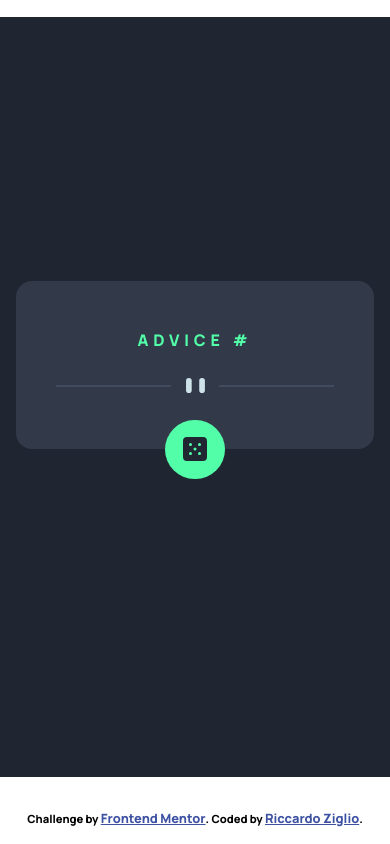
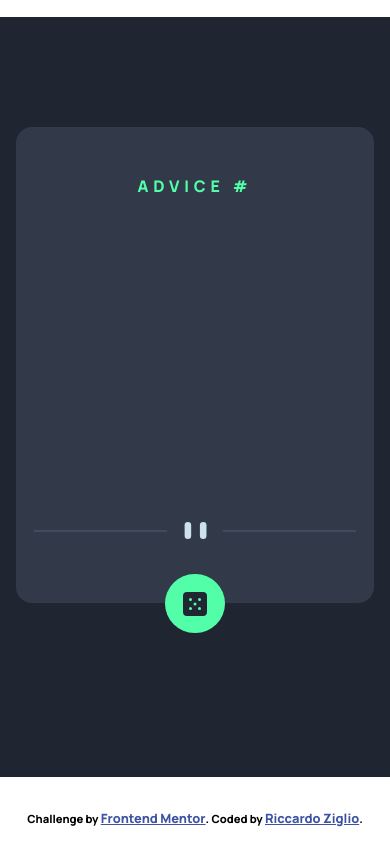
Before and after one commit to ricky80l/Advice-generator-app, a plain HTML site: page index.html in a window 390 px wide. Drawn offline with nearby package versions, Linux system fonts and the light colour scheme; no server answers.

Commit message:
Add files via upload

```diff
--- a/css/styles.css
+++ b/css/styles.css
@@ -28,7 +28,8 @@ body {
 
 .container {
     background-color: hsl(217, 19%, 24%);
-    max-width: 29.875rem;
+    width: 26.875rem;
+    min-height: 15rem;
     text-align: center;
     position: relative;
     padding: 2.5rem;
@@ -52,8 +53,10 @@ body {
 }
 
 .divider {
-    width: 100%;
-    margin-bottom: 1rem;
+    width: 90%;
+    left: 5%;
+    bottom: 4rem;
+    position: absolute;
 }
 
 .mob {
@@ -118,6 +121,11 @@ body {
     }
     .container {
         margin-top: -2rem;
+        padding: 1.4rem;
+    }
+    .title {
+        margin-top: 1.6rem;
+        margin-bottom: 2rem;
     }
     .desk {
         display: none;
@@ -125,4 +133,9 @@ body {
     .mob {
         display: block;
     }
+    @media screen and (max-width:660px) {
+        .container {
+            height: 27rem;
+        }
+    }
 }
```
